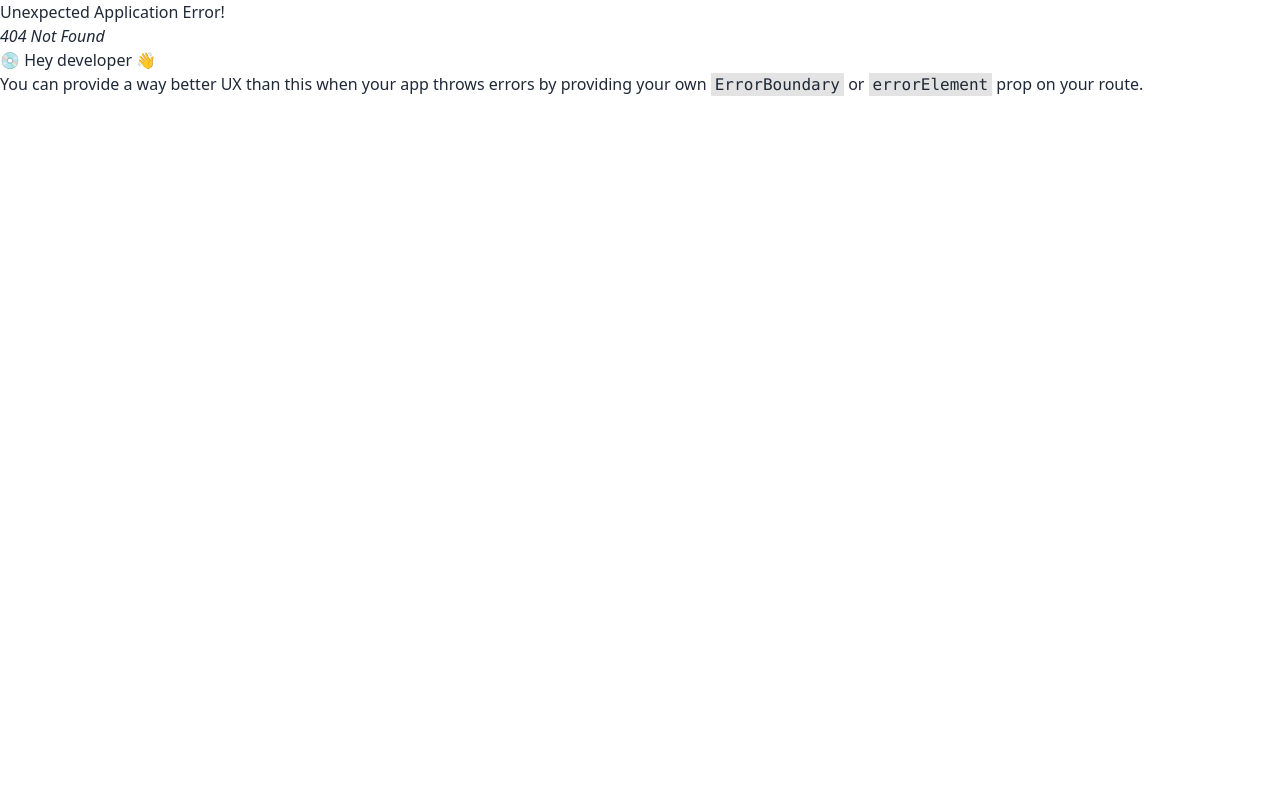
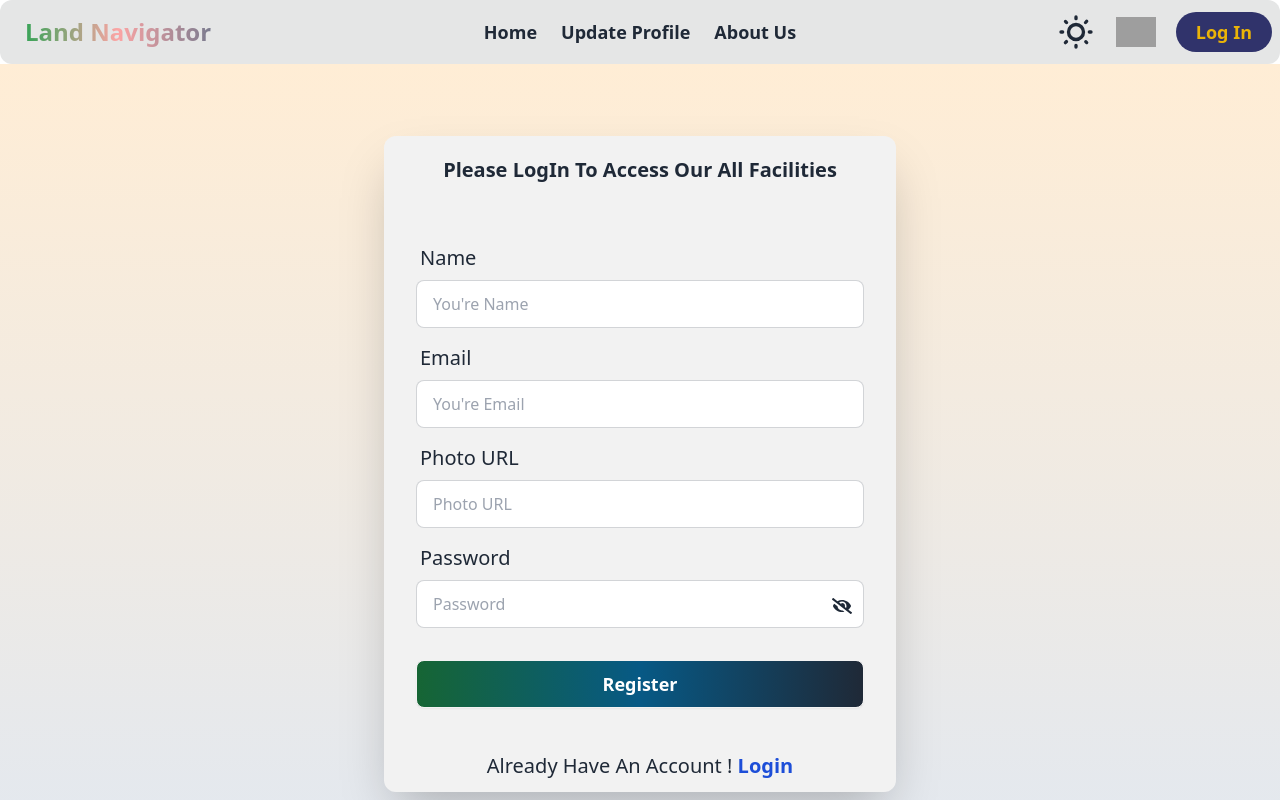
Before and after one commit to hasanredoy/Land_Navigator_Project, a React (Vite) app in the folder assignment-9/basic--setup/: page /register in a window 1280 px wide. Before the commit this address had no page. Shown: the top 800 px of the page. Built offline with nearby package versions, Linux system fonts and the light colour scheme; grey boxes are pictures that could not be loaded.

Commit message:
added register form

```diff
--- a/assignment-9/basic--setup/src/components/Clients/Clients.jsx
+++ b/assignment-9/basic--setup/src/components/Clients/Clients.jsx
@@ -1,6 +1,5 @@
 import { useEffect, useState } from "react";
 import { FaStarHalfAlt } from "react-icons/fa";
-import { Link } from "react-router-dom";
 
 const Clients = () => {
   const [Client, setClient] = useState([]);
@@ -10,9 +9,11 @@ const Clients = () => {
       .then((data) => setClient(data));
   }, []);
   console.log(Client);
+
+  const [clientsLength , setClientsLength] = useState(6)
   return (
     <div className=" grid grid-cols-1 lg:grid-cols-2 container mx-auto gap-10 rounded-xl border border-sky-200 p-2 my-10 mt-14">
-      {Client.map((client , index) => (
+      {Client.slice(0,clientsLength).map((client , index) => (
         <div
           key={client?.name}
           data-aos={index % 2 === 0 ? "fade-right" : "fade-up"}
@@ -25,17 +26,13 @@ const Clients = () => {
             </div>
           </div>
           <div className="card-body">
-            <h2 className=" text-black lg:text-3xl font-bold">
+            <h2 className=" text-black lg:text-3xl font-bold text-center">
               {client?.client_name}
             </h2>
             {client?.review && (
-              <p className=" text-black">
-                {client?.review.slice(0, 80)}
-                <span>
-                  <Link className="  font-bold text-blue-700">
-                    Read More...
-                  </Link>
-                </span>
+              <p className=" text-black ">
+                {client?.review}
+
               </p>
             )}
 
@@ -49,6 +46,8 @@ const Clients = () => {
           </div>
         </div>
       ))}
+
+
     </div>
   );
 };
--- a/assignment-9/basic--setup/src/components/card/Card.jsx
+++ b/assignment-9/basic--setup/src/components/card/Card.jsx
@@ -2,17 +2,23 @@ import PropTypes from "prop-types";
 import { FaEye } from "react-icons/fa";
 import { FaStarHalfAlt } from "react-icons/fa";
 import { CiLocationOn } from "react-icons/ci";
+
 // Import Swiper React components
-import { Swiper, SwiperSlide } from "swiper/react";
+import { Swiper, SwiperSlide } from 'swiper/react';
 
 // Import Swiper styles
-import "swiper/css";
-import "swiper/css/navigation";
+import 'swiper/css';
+import 'swiper/css/pagination';
+import 'swiper/css/navigation';
 
-import "./card.css";
+
 
 // import required modules
-import { Navigation } from "swiper/modules";
+import { Autoplay, Pagination, Navigation } from 'swiper/modules';
+
+
+// import required modules
+
 import { Link } from "react-router-dom";
 import AOS from "aos";
 import "aos/dist/aos.css";
@@ -27,35 +33,38 @@ const Card = ({ singleData, index }) => {
       className="card w-full bg-green-100 shadow-xl p-3"
     >
       <div>
-        <Swiper navigation={true} modules={[Navigation]} className="mySwiper">
-          <SwiperSlide>
-            {" "}
-            <img
+
+<Swiper
+        spaceBetween={30}
+        centeredSlides={true}
+        autoplay={{
+          delay: 2500,
+          disableOnInteraction: false,
+        }}
+        pagination={{
+          clickable: true,
+        }}
+        navigation={true}
+        modules={[Autoplay, Pagination, Navigation]}
+        className="mySwiper"
+      >
+        <SwiperSlide><img
               src={
                 singleData?.slide1 || "https://i.postimg.cc/KYF8vVtF/slide1.jpg"
               }
-              className="w-full min-h-96 max-h-96 rounded-t-lg"
-            />
-          </SwiperSlide>
-          <SwiperSlide>
-            {" "}
-            <img
+              className="w-full min-h-96 max-h-96 rounded-t-lg"/></SwiperSlide>
+        <SwiperSlide><img
               src={
                 singleData?.slide2 || "https://i.postimg.cc/KYF8vVtF/slide1.jpg"
               }
-              className="w-full min-h-96 max-h-96 rounded-t-lg"
-            />
-          </SwiperSlide>
-          <SwiperSlide>
-            {" "}
-            <img
+              className="w-full min-h-96 max-h-96 rounded-t-lg"/></SwiperSlide>
+        <SwiperSlide><img
               src={
                 singleData?.image || "https://i.postimg.cc/KYF8vVtF/slide1.jpg"
               }
-              className="w-full min-h-96 max-h-96 rounded-t-lg"
-            />
-          </SwiperSlide>
-        </Swiper>
+              className="w-full min-h-96 max-h-96 rounded-t-lg"/></SwiperSlide>
+
+      </Swiper>
       </div>
 
       <div className="card-body">
--- a/assignment-9/basic--setup/src/pages/home/Home.jsx
+++ b/assignment-9/basic--setup/src/pages/home/Home.jsx
@@ -75,7 +75,7 @@ const Home = () => {
         {/* text div  */}
         <div className=" flex justify-center w-full text-center flex-col gap-5 bg-gray-50 py-5 text-black">
           <h1 className=" text-2xl lg:text-4xl font-bold">
-            Check Out What Our Clients Says About Us
+            Check Out What Our Clients Says About Us.
           </h1>
 
         </div>
@@ -86,6 +86,7 @@ const Home = () => {
 
         >
         <Clients></Clients>
+        <button className=" btn btn-accent flex justify-center mx-auto ">Load More </button>
         </div>
       </section>
     </div>
--- a/assignment-9/basic--setup/src/pages/home/login/Login.jsx
+++ b/assignment-9/basic--setup/src/pages/login/Login.jsx
@@ -1,16 +1,26 @@
 
 import AOS from "aos";
 import "aos/dist/aos.css";
+import { useState } from "react";
+import { Link } from "react-router-dom";
 
 AOS.init();
 
 
+import { FaEye } from "react-icons/fa";
+import { FaEyeSlash } from "react-icons/fa";
+
 const Login = () => {
+  const [eye , setEye ]=useState(true)
+
+  const handleLoginSubmit = (e)=>{
+    e.preventDefault()
+  }
   return (
     <div className=" min-h-screen flex items-center justify-center bg-gradient-to-t from-slate-200 to-orange-100">
       <div data-aos="zoom-in" data-aos-duration="1000" className=" w-[96%] mx-auto md:w-2/3 lg:w-1/2 text-base lg:text-xl  shrink-0 max-w-lg shadow-2xl bg-base-200 rounded-xl">
         <h1 className=" font-bold text-lg lg:text-xl text-center py-5"> Please LogIn To Access Our All Facilities </h1>
-        <form className="card-body ">
+        <form onSubmit={handleLoginSubmit} className="card-body ">
           <div className="form-control">
             <label className="label ">
               <span className="">Email</span>
@@ -23,23 +33,24 @@ const Login = () => {
               required
             />
           </div>
-          <div className="form-control">
+          <div className="form-control relative">
             <label className="label">
               <span className="">Password</span>
             </label>
             <input
-              type="password"
+              type={eye?'text':'password'}
               placeholder="Password"
               className="input input-bordered"
               name="password"
               required
             />
-
+           <button className=" absolute bottom-3 right-3 " onClick={()=>setEye(!eye)}>{eye?<FaEyeSlash></FaEyeSlash>:<FaEye></FaEye>}</button>
           </div>
           <div className="form-control mt-6">
-            <button className="btn text-white hover:bg-none hover:text-red-400 bg-gradient-to-r from-slate-800 via-purple-800 to-orange-800 text-lg">Login</button>
+            <button type="submit" className="btn text-white hover:bg-none hover:text-red-400 bg-gradient-to-r from-slate-800 via-purple-800 to-orange-800 text-lg">Login</button>
           </div>
         </form>
+        <p className=" text-center  text-xl py-3">New Here ! <Link to={'/register'} className=" font-bold text-blue-700 cursor-pointer">Register</Link></p>
       </div>
     </div>
   );
--- /dev/null
+++ b/assignment-9/basic--setup/src/pages/register/Register.jsx
@@ -0,0 +1,83 @@
+
+import AOS from "aos";
+import "aos/dist/aos.css";
+import { useState } from "react";
+import { FaEye, FaEyeSlash } from "react-icons/fa";
+import { Link } from "react-router-dom";
+
+AOS.init();
+
+
+const Register = () => {
+  const [eye , setEye ]=useState(true)
+
+  const handleRegisterSubmit = (e)=>{
+    e.preventDefault()
+  }
+
+  return (
+    <div className=" min-h-screen flex items-center justify-center bg-gradient-to-t from-slate-200 to-orange-100 ">
+      <div data-aos="zoom-in" data-aos-duration="1000" className=" w-[96%] mx-auto md:w-2/3 lg:w-1/2 text-base lg:text-xl  shrink-0 max-w-lg shadow-2xl bg-base-200 rounded-xl my-10">
+        <h1 className=" font-bold text-lg lg:text-xl text-center py-5"> Please LogIn To Access Our All Facilities </h1>
+        <form onSubmit={handleRegisterSubmit} className="card-body ">
+          <div className="form-control">
+            <label className="label ">
+              <span className="">Name</span>
+            </label>
+            <input
+              type="text"
+              placeholder="You're Name"
+              className="input input-bordered"
+              name="email"
+              required
+            />
+          </div>
+          <div className="form-control">
+            <label className="label ">
+              <span className="">Email</span>
+            </label>
+            <input
+              type="email"
+              placeholder="You're Email"
+              className="input input-bordered"
+              name="email"
+              required
+            />
+          </div>
+          <div className="form-control">
+            <label className="label ">
+              <span className="">Photo URL</span>
+            </label>
+            <input
+              type="text"
+              placeholder="Photo URL"
+              className="input input-bordered"
+              name="email"
+              required
+            />
+          </div>
+          <div className="form-control relative">
+            <label className="label">
+              <span className="">Password</span>
+            </label>
+            <input
+              type={eye?'text':'password'}
+              placeholder="Password"
+              className="input input-bordered"
+              name="password"
+              required
+            />
+               <button className=" absolute bottom-3 right-3 " onClick={()=>setEye(!eye)}>{eye?<FaEyeSlash></FaEyeSlash>:<FaEye></FaEye>}</button>
+          </div>
+          <div className="form-control mt-6">
+            <button type='submit' className="btn text-white hover:bg-none hover:text-red-400 bg-gradient-to-r from-green-800 via-sky-800 to-gray-800 text-lg">Register</button>
+          </div>
+        </form>
+        <p className=" text-center  text-xl py-3">Already Have An Account ! <Link to={'/login'} className=" font-bold text-blue-700 cursor-pointer">Login</Link></p>
+
+      </div>
+    </div>
+  );
+};
+
+export default Register;
```
Also changed, not shown: assignment-9/basic--setup/public/Clients.json (+57 -3 lines), assignment-9/basic--setup/src/components/card/card.css (+24 -0 lines), assignment-9/basic--setup/src/main.jsx (+6 -1 lines).
